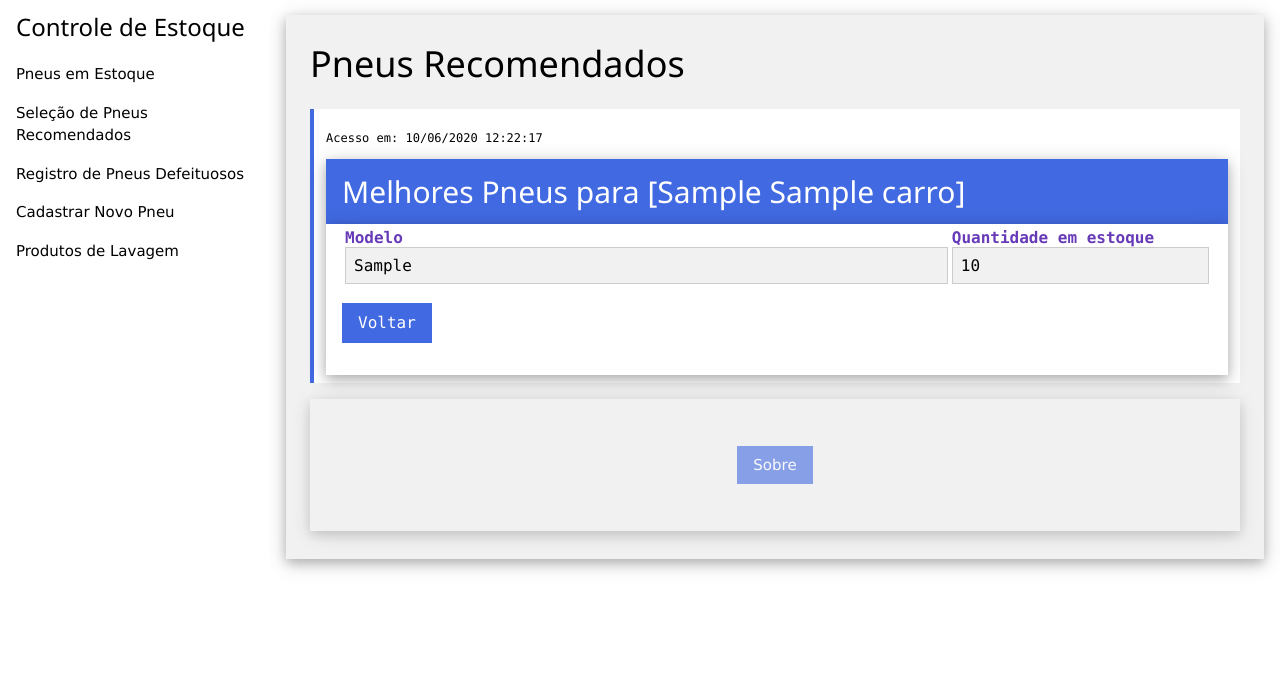
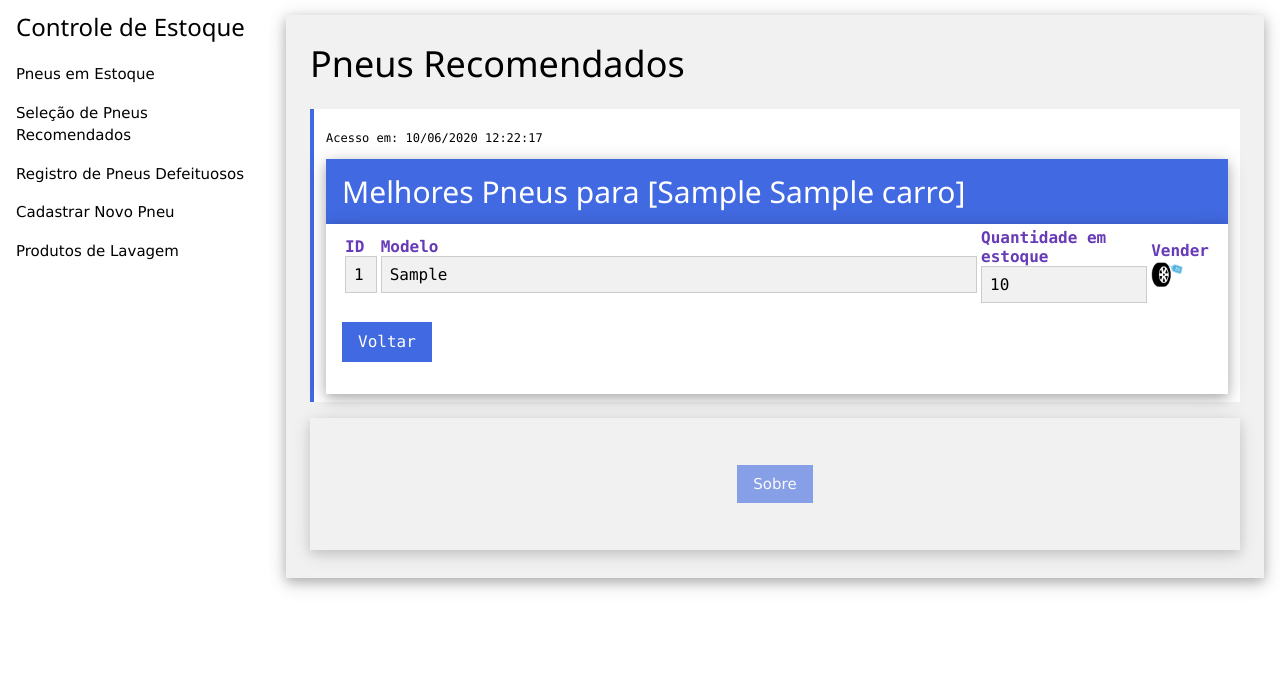
Before and after one commit to annLittleStar/SiteExpCriativa02, a PHP site: page /paginas/estoqueListarPneuIndica.php?id=1 in a window 1280 px wide. Shown: the part 118-800 px from the top of the page. Run offline with PHP 8.4, Linux system fonts and the light colour scheme; tables that the repository leaves empty hold one stand-in row (values such as "Sample post").

Commit message:
Add files via upload

```diff
--- a/SiteProjeto/paginas/estoqueListarPneuIndica.php
+++ b/SiteProjeto/paginas/estoqueListarPneuIndica.php
@@ -84,7 +84,7 @@ Equipe: Ana Schran, Gabriel Barboza, Lohan Akim e Victor Negrelli
 				mysqli_query($conn,'SET character_set_results=utf8');
 
 				// Faz Select na Base de Dados
-            $sql = "SELECT nomeCarro, marcaCarro, modelo, quantidadeProd FROM ((carro JOIN pneu ON carro = idCarro)  JOIN produto ON disponibilidade = idProd) WHERE carro = $id" ;
+            $sql = "SELECT nomeCarro, idProd, marcaCarro, modelo, quantidadeProd FROM ((carro JOIN pneu ON carro = idCarro)  JOIN produto ON disponibilidade = idProd) WHERE carro = $id" ;
 
             echo "<div class='w3-responsive w3-card-4'>";
             if ($result = mysqli_query($conn, $sql)) {
@@ -104,23 +104,36 @@ Equipe: Ana Schran, Gabriel Barboza, Lohan Akim e Victor Negrelli
                 }
             }
 
+
+
             echo "<div class='w3-responsive w3-card-4'>";
             if ($resulta = mysqli_query($conn, $sql)) {
                 if (mysqli_num_rows($resulta) > 0) {
 
                         // Apresenta cada linha da tabela:
                     while ($row = mysqli_fetch_assoc($resulta)) {
+                        $cod = $row["idProd"];
                 ?>
 
                         <form class="w3-container" action="estoqueListarPneuBD.php" method="post" onsubmit="return check(this.form)">
                         <table style="width:100%">
                         <tr>
-                        <td style="width:70%"><p>
+                        <td style="width:4%"><p>
+                        <label class="w3-text-deep-purple"><b>ID</b></label>
+                        <input class="w3-input w3-border w3-light-grey" name="id" type="text" pattern="[a-zA-Z0-9\u00C0-\u00FF ]{4,100}$" value="<?php echo $row['idProd']; ?>" required
+                        readonly></p></td>
+                        <td style="width:73%"><p>
                         <label class="w3-text-deep-purple"><b>Modelo</b></label>
-                        <input class="w3-input w3-border w3-light-grey" name="Nome" type="text" pattern="[a-zA-Z0-9\u00C0-\u00FF ]{4,100}$" value="<?php echo $row['modelo']; ?>" required readonly></p></td>
-                        <td style="width:30%" text-align="center"><p>
+                        <input class="w3-input w3-border w3-light-grey" name="Nome" type="text" pattern="[a-zA-Z0-9\u00C0-\u00FF ]{4,100}$" value="<?php echo $row['modelo']; ?>" required
+                         readonly></p></td>
+                        <td style="width:20%" text-align="center"><p>
                         <label class="w3-text-deep-purple"><b>Quantidade em estoque</b></label>
-                        <input class="w3-input w3-border w3-light-grey" name="Nome" type="text" pattern="[a-zA-Z0-9\u00C0-\u00FF ]{4,100}$" value="<?php echo $row['quantidadeProd']; ?>" required readonly></p></td>
+                        <input class="w3-input w3-border w3-light-grey" name="qtd" type="text" pattern="[a-zA-Z0-9\u00C0-\u00FF ]{4,100}$" value="<?php echo $row['quantidadeProd']; ?>" required readonly></p></td>
+
+                        <td style="width:10%" text-align="center"><p>
+                        <label class="w3-text-deep-purple"><b>Vender</b></label>
+                        <a href='vendasRegistrar.php ? id=<?php echo $cod; ?>'><img src='../imagens/vendaPneu.png' title='Registrar Venda' width='32'></a></td>
+                        </tr>
                         </table>
                                          <?php
                         }
```
